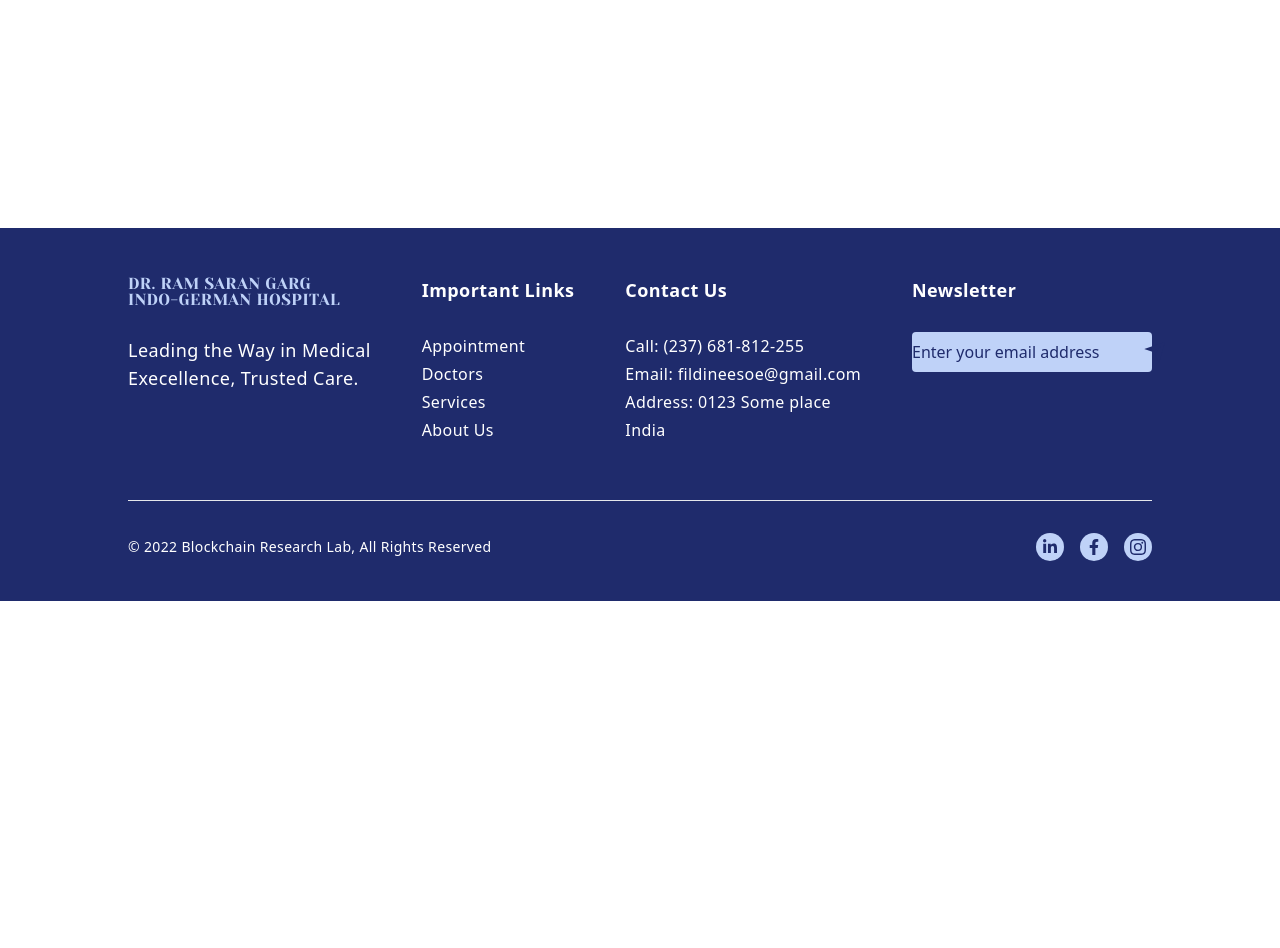
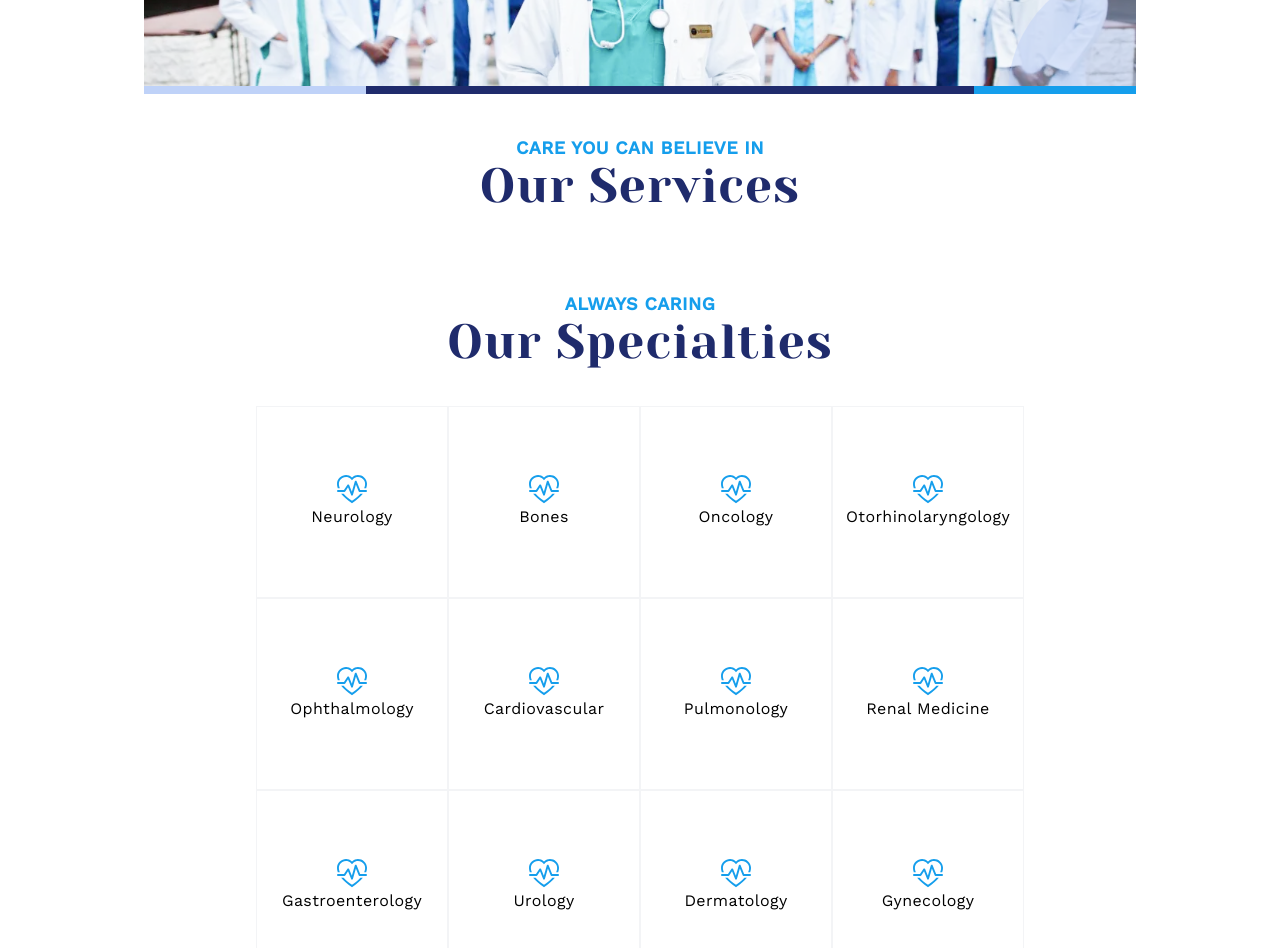
Before and after one commit to hospital-website/hospital-website, a React (Create React App) app: page / in a window 1280 px wide. Shown: the part 1220-2168 px from the top of the page. Before the commit the page ends 1821 px from the top, so only its background shows below. Built offline with nearby package versions, Linux system fonts and the light colour scheme.

Commit message:
service-home-section

```diff
--- /dev/null
+++ b/src/Components/Assets/PageHead.js
@@ -0,0 +1,8 @@
+const PageHead = ({subtitle, title}) => {
+  return <>
+    <p id="pre-text" className='font-work uppercase text-secondary font-semibold text-sm md:text-lg'>{subtitle}</p>
+    <h2 id="hero-text" className='font-yeseva text-2xl md:text-5xl text-primary'>{title}</h2>
+  </>
+}
+
+export default PageHead
--- /dev/null
+++ b/src/Components/Assets/SpecialCard.js
@@ -0,0 +1,12 @@
+import { BsHeartPulse } from 'react-icons/bs'
+
+const SpecialCard = ({ icon, text }) => {
+    return <div className="border border-gray-100 aspect-square w-32 md:w-48 p-5 flex flex-col justify-center items-center text-center hover:bg-primary duration-150 hover:text-accent hover:rounded-lg">
+        <span>
+            <BsHeartPulse color='#159EEC' size={30} />
+        </span>
+        <span className="font-work capitalize md:text-base text-xs">{text}</span>
+    </div>
+}
+
+export default SpecialCard;
--- /dev/null
+++ b/src/Components/Assets/index.js
@@ -0,0 +1,7 @@
+import PageHead from './PageHead'
+import SpecialCard from './SpecialCard'
+
+export {
+    PageHead,
+    SpecialCard,
+}
--- a/src/Pages/Home/Home.js
+++ b/src/Pages/Home/Home.js
@@ -1,9 +1,14 @@
 import { AiOutlineCalendar, AiOutlineArrowRight } from 'react-icons/ai'
 import { IoIosPeople } from 'react-icons/io'
-import { BsCashStack } from 'react-icons/bs'
+import { BsCashStack, BsHeartPulse } from 'react-icons/bs'
 import { Link } from 'react-router-dom'
+import { PageHead, SpecialCard } from '../../Components/Assets'
+
 
 const Home = () => {
+
+  const homeBannerSrc = '/image_assets/home-banner.svg'
+
   return <>
     {/* HERO SECTION */}
 
@@ -51,8 +56,12 @@ const Home = () => {
 
     <section id="welcome" className='gird place-items-center w-full py-10'>
       <article id="hero-text" className='grid gap-2 text-center mx-auto w-[90%] max-w-3xl md:py-20'>
-        <p id="pre-text" className='font-work uppercase text-secondary font-semibold text-sm md:text-lg'>welcome to medical</p>
-        <h2 id="hero-text" className='font-yeseva text-2xl md:text-5xl text-primary'>A Great Place to Receive Care</h2>
+
+        <PageHead
+          subtitle={'welcome to medical'}
+          title={'A Great Place to Receive Care'}
+        />
+
         <p className='text-base text-center font-work'>
           Lorem ipsum dolor sit amet, consectetur adipisicing elit. Ab provident atque rem at dolorum natus blanditiis non, exercitationem fugit accusantium.
         </p>
@@ -64,6 +73,43 @@ const Home = () => {
       </article>
     </section>
 
+    <img src={homeBannerSrc} alt='home-banner-image' className='mx-auto' />
+
+    {/* OUR SERVICES SECTION */}
+
+    <section id="services" className='py-10'>
+      <article className='mx-auto text-center'>
+        <PageHead subtitle={'care you can believe in'} title={'Our Services'} />
+      </article>
+    </section>
+
+    {/* OUR SPECIALTIES SECTION */}
+    <section id="specialty" className='py-10'>
+      <article className='text-center mx-auto'>
+        <PageHead subtitle={'always caring'} title={'Our Specialties'} />
+      </article>
+
+
+      {/* specialty grids */}
+
+      <article className='grid md:grid-cols-4 md:grid-rows-3 grid-cols-3 grid-rows-4 gap-0 w-[24rem] md:w-[48rem] mx-auto py-10 '>
+        <SpecialCard text={'neurology'} />
+        <SpecialCard text={'bones'} />
+        <SpecialCard text={'oncology'} />
+        <SpecialCard text={'otorhinolaryngology'} />
+
+        <SpecialCard text={'ophthalmology'} />
+        <SpecialCard text={'cardiovascular'} />
+        <SpecialCard text={'pulmonology'} />
+        <SpecialCard text={'renal medicine'} />
+
+        <SpecialCard text={'gastroenterology'} />
+        <SpecialCard text={'urology'} />
+        <SpecialCard text={'dermatology'} />
+        <SpecialCard text={'gynecology'} />
+      </article>
+    </section>
+
   </>
 }
 
```
Also changed, not shown: public/image_assets/home-banner.svg (added).
